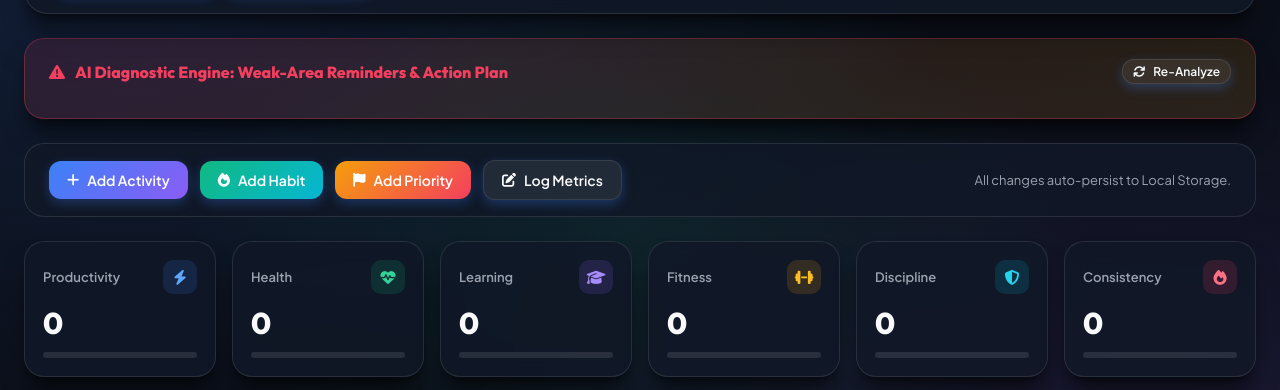
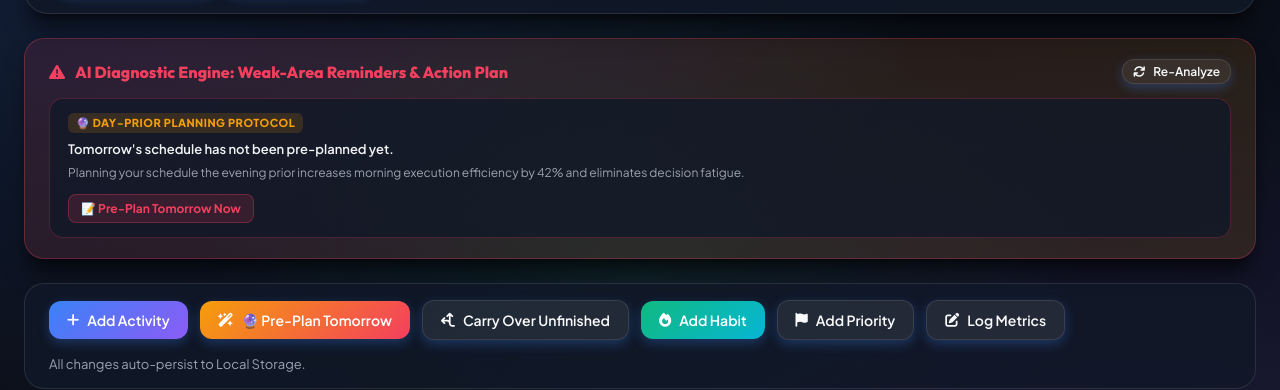
Before and after one commit to pandeylavanya079-hub/ai-performance-dashboard, a website: page index.html in a window 1280 px wide. Shown: the part 159-549 px from the top of the page. Drawn offline with nearby package versions, Linux system fonts and the light colour scheme.

Commit message:
Add Day-Prior Pre-Planning engine and Carry Over Unfinished tasks feature

```diff
--- a/index.html
+++ b/index.html
@@ -298,8 +298,10 @@
         <div class="action-bar">
             <div class="action-group">
                 <button class="btn" onclick="openModal('activityModal')"><i class="fa-solid fa-plus"></i> Add Activity</button>
+                <button class="btn btn-amber" onclick="switchDayTab('tomorrow')"><i class="fa-solid fa-wand-magic-sparkles"></i> 🔮 Pre-Plan Tomorrow</button>
+                <button class="btn btn-secondary" onclick="carryOverUnfinishedTasks()"><i class="fa-solid fa-arrows-split-up-and-left"></i> Carry Over Unfinished</button>
                 <button class="btn btn-green" onclick="openModal('habitModal')"><i class="fa-solid fa-fire"></i> Add Habit</button>
-                <button class="btn btn-amber" onclick="openModal('priorityModal')"><i class="fa-solid fa-flag"></i> Add Priority</button>
+                <button class="btn btn-secondary" onclick="openModal('priorityModal')"><i class="fa-solid fa-flag"></i> Add Priority</button>
                 <button class="btn btn-secondary" onclick="openModal('metricModal')"><i class="fa-solid fa-pen-to-square"></i> Log Metrics</button>
             </div>
             <div style="font-size: 13px; color: var(--text-secondary);" id="statusText">
@@ -367,6 +369,7 @@
                                 <button class="tab-btn active" id="dayTab-weekday" style="padding: 6px 12px; font-size: 12px;" onclick="switchDayTab('weekday')">💼 Weekday</button>
                                 <button class="tab-btn" id="dayTab-saturday" style="padding: 6px 12px; font-size: 12px;" onclick="switchDayTab('saturday')">🏃 Saturday</button>
                                 <button class="tab-btn" id="dayTab-sunday" style="padding: 6px 12px; font-size: 12px;" onclick="switchDayTab('sunday')">🧘 Sunday</button>
+                                <button class="tab-btn" id="dayTab-tomorrow" style="padding: 6px 12px; font-size: 12px; color: var(--accent-amber);" onclick="switchDayTab('tomorrow')">🔮 Pre-Plan Tomorrow</button>
                             </div>
                             <button class="btn btn-secondary" style="padding: 6px 12px; font-size: 12px;" onclick="openModal('activityModal')">+ Add Activity</button>
                         </div>
@@ -460,6 +463,7 @@
         <input type="text" class="form-control" id="actTitle" placeholder="Activity Title">
         <select class="form-control" id="actDayTarget">
             <option value="current" selected>Apply to Current Selected Tab</option>
+            <option value="tomorrow">🔮 Tomorrow (Pre-Plan Ahead)</option>
             <option value="weekday">💼 Weekdays (Mon-Fri)</option>
             <option value="saturday">🏃 Saturday</option>
             <option value="sunday">🧘 Sunday</option>
@@ -517,7 +521,8 @@
         schedules: {
             weekday: [],
             saturday: [],
-            sunday: []
+            sunday: [],
+            tomorrow: []
         },
         priorities: [],
         habits: [],
@@ -528,7 +533,7 @@
 
     function switchDayTab(day) {
         state.activeDayTab = day;
-        ['weekday', 'saturday', 'sunday'].forEach(d => {
+        ['weekday', 'saturday', 'sunday', 'tomorrow'].forEach(d => {
             const btn = document.getElementById(`dayTab-${d}`);
             if (btn) btn.classList.toggle('active', d === day);
         });
@@ -542,10 +547,38 @@
         else switchDayTab('weekday');
     }
 
+    function carryOverUnfinishedTasks() {
+        const currentList = state.schedules[state.activeDayTab] || [];
+        const unfinished = currentList.filter(item => !item.checked);
+        if (unfinished.length === 0) {
+            alert('🎉 Great job! All tasks in your current schedule are completed.');
+            return;
+        }
+        state.schedules.tomorrow = state.schedules.tomorrow || [];
+        unfinished.forEach(item => {
+            state.schedules.tomorrow.push({ ...item, id: Date.now() + Math.random(), checked: false });
+        });
+        switchDayTab('tomorrow');
+        saveState();
+        alert(`🔮 Carried over ${unfinished.length} unfinished task(s) to Tomorrow's Pre-Planned Schedule!`);
+    }
+
     function evaluateWeaknesses() {
         const grid = document.getElementById('reminderCardsGrid');
         if (!grid) return;
         const weaknesses = [];
+
+        // Day-Prior Pre-Planning Check
+        const tomorrowList = state.schedules.tomorrow || [];
+        if (tomorrowList.length === 0) {
+            weaknesses.push({
+                tag: '🔮 Day-Prior Planning Protocol',
+                text: 'Tomorrow\'s schedule has not been pre-planned yet.',
+                remedy: 'Planning your schedule the evening prior increases morning execution efficiency by 42% and eliminates decision fatigue.',
+                actionText: '📝 Pre-Plan Tomorrow Now',
+                actionFn: () => switchDayTab('tomorrow')
+            });
+        }
 
         if (state.scores.learning > 0 && state.scores.learning < 85) {
             weaknesses.push({
```
